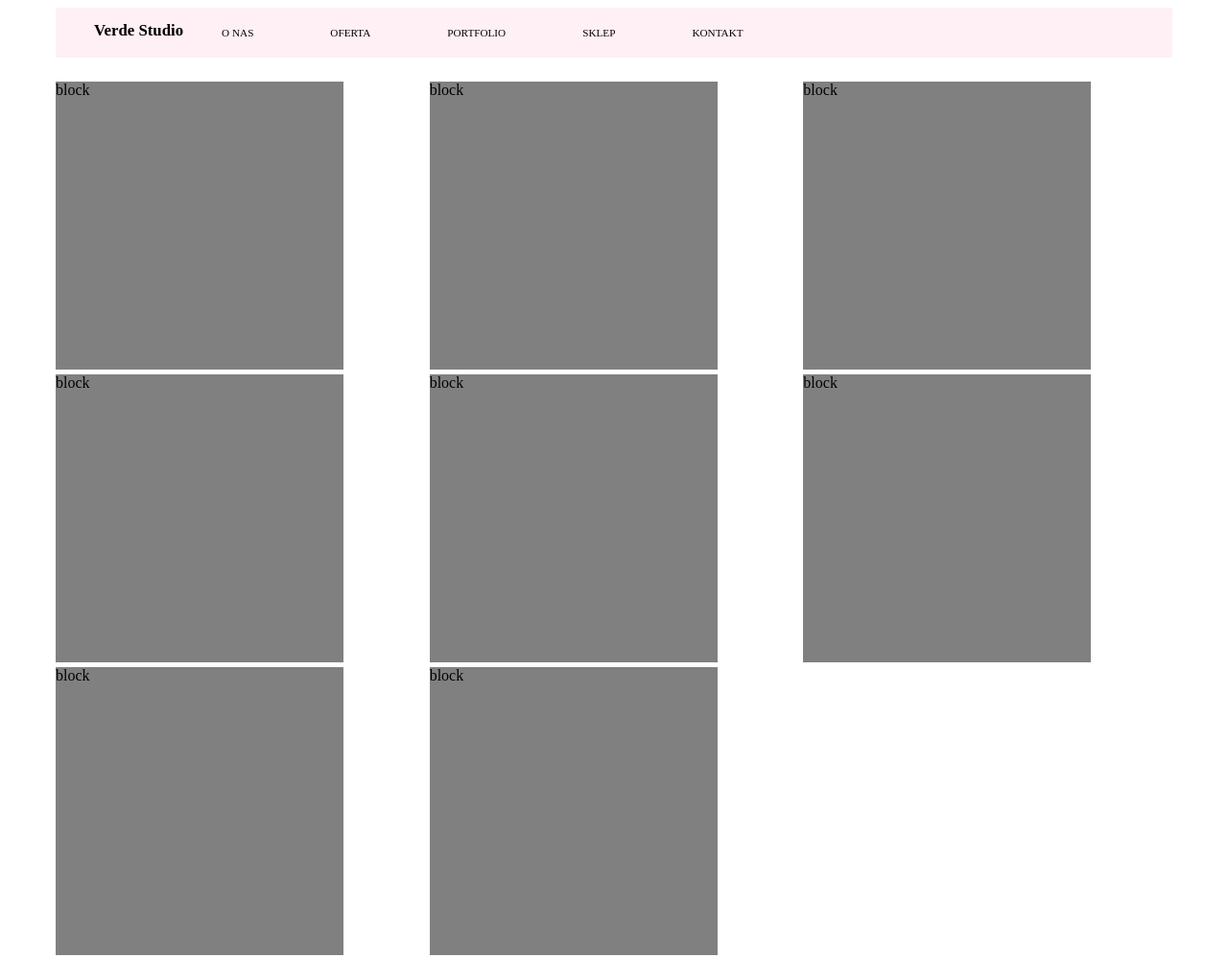
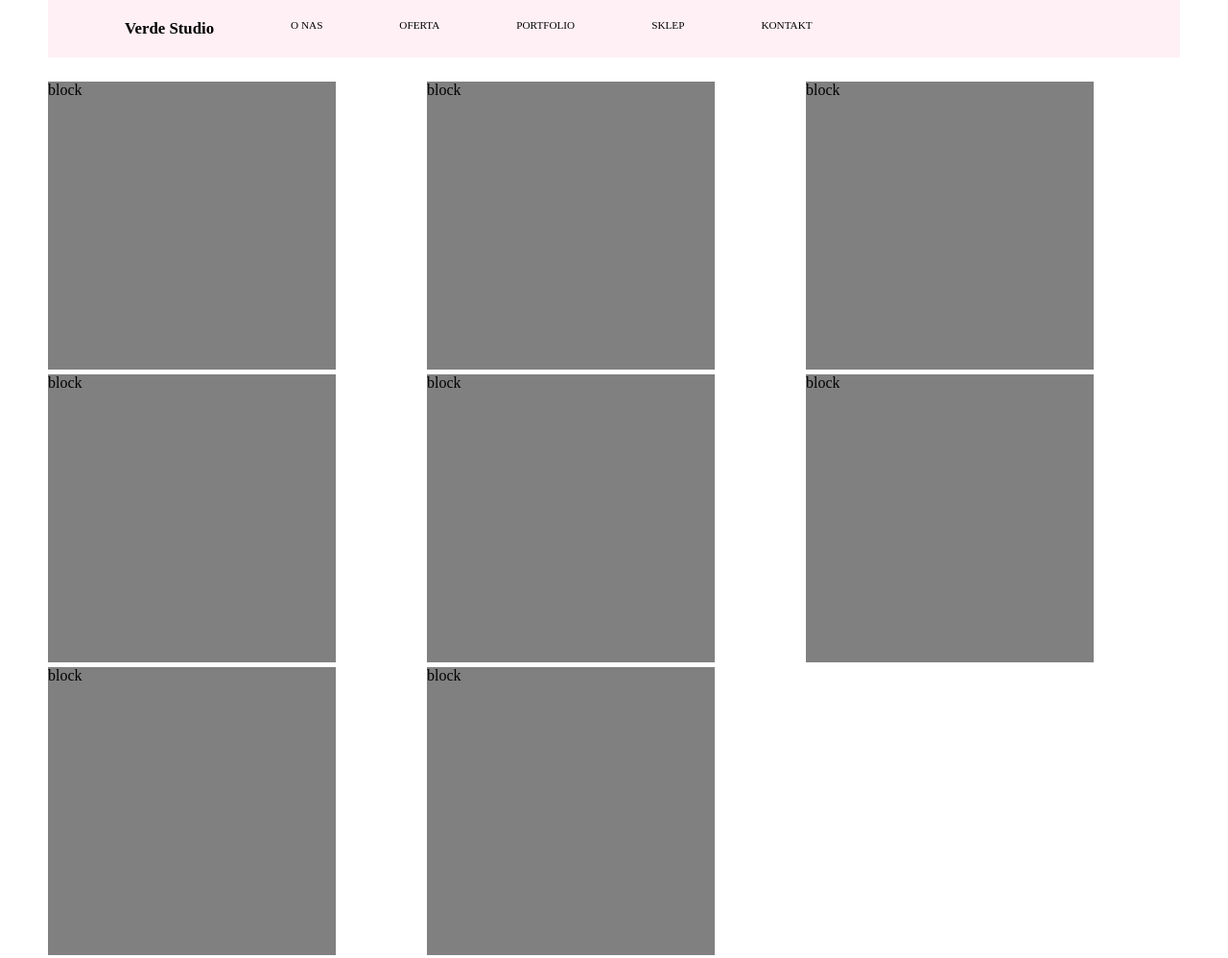
Before and after one commit to FilipRegenczuk/VerdeStudioWebsite, a plain HTML site: page templates/index.html in a window 1280 px wide. Shown: the whole page at 96% size. Drawn offline with Linux system fonts and the light colour scheme.

Commit message:
some edit

```diff
--- a/static/style.css
+++ b/static/style.css
@@ -1,3 +1,7 @@
+body {
+    margin: 0;
+}
+
 .header {
     display: grid;
     margin: 0px 50px;
@@ -9,6 +13,18 @@
     font-size: 0.7em;
     margin: 0;
     background-color: lavenderblush;
+}
+
+/* @media only screen and (max-width: 600px) {
+    .main-nav {
+        font-size: 0.5em;
+        padding: 0;
+    }
+}*/
+
+h1 {
+    margin: 0;
+    padding: 20px 40px;
 }
 
 li {
--- a/templates/index.html
+++ b/templates/index.html
@@ -1,7 +1,7 @@
 <!DOCTYPE html>
 <html>
 <head>
-    <title>InStudio Website</title>
+    <title>Verde Studio Website</title>
     <link rel="stylesheet" type="text/css" href="..\static\style.css">
 </head>
 <body>
```
